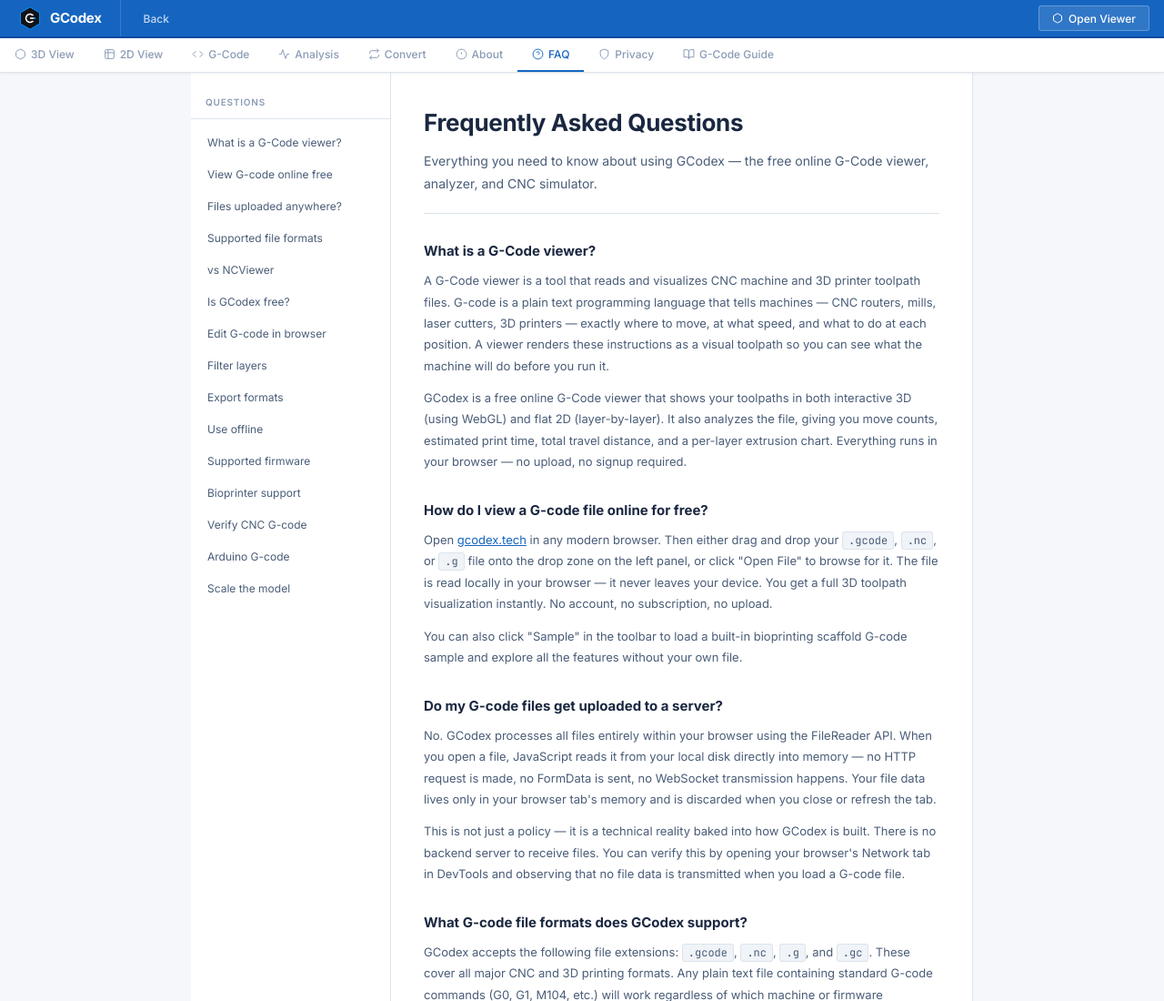
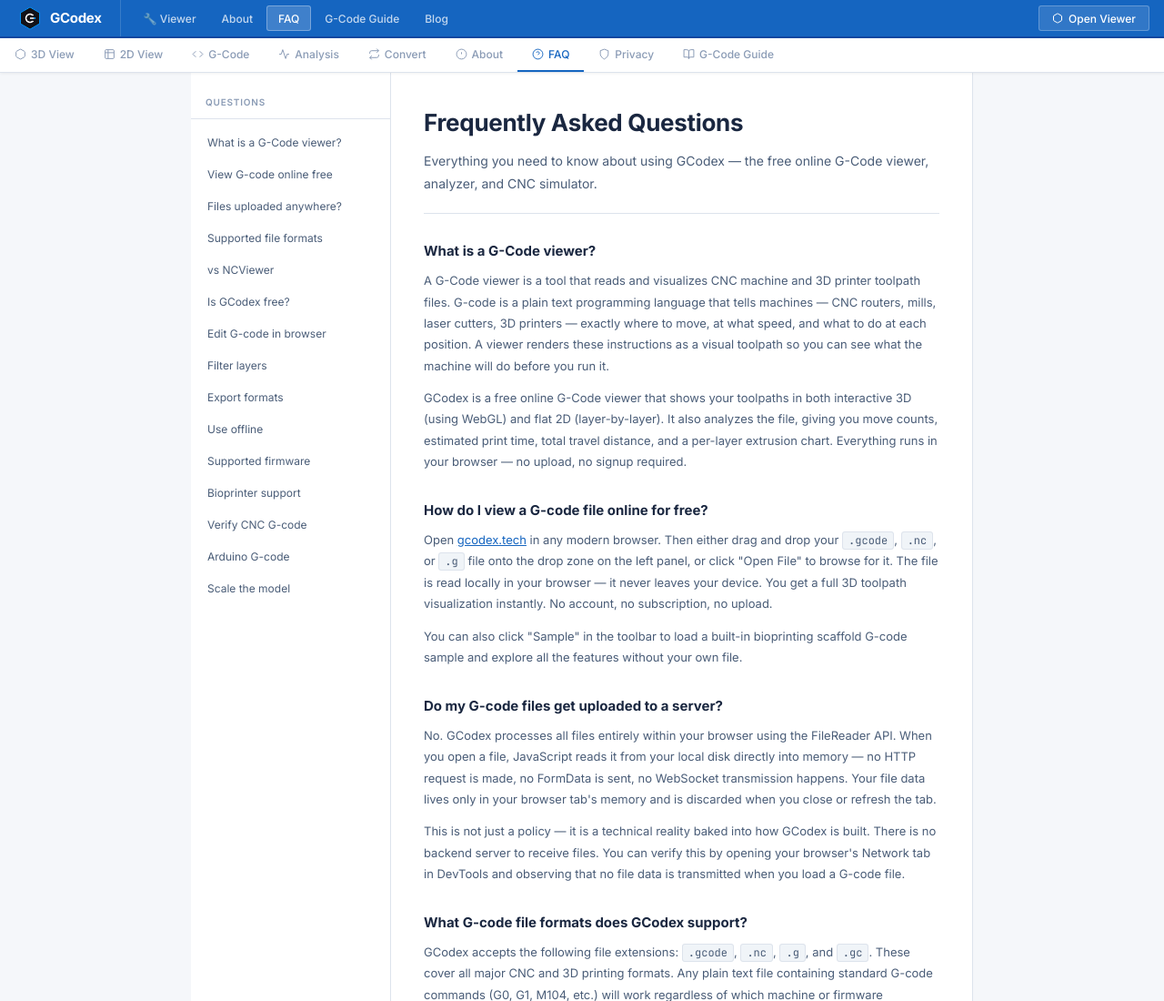
Before and after one commit to hafiz-muhammad-fawad-shakil/Gcode, a plain HTML site: page faq.html in a window 1280 px wide. Shown: the top 1100 px of the page at 91% size. Drawn offline with Linux system fonts and the light colour scheme.

Commit message:
Update navigation links in faq.html

```diff
--- a/faq.html
+++ b/faq.html
@@ -167,8 +167,11 @@
     GCodex
   </a>
   <nav class="nav-links">
-    <a href="index.html" class="nav-link">Back</a>
-
+    <a href="index.html" class="nav-link">🔧 Viewer</a>
+    <a href="about.html" class="nav-link">About</a>
+    <a href="faq.html" class="nav-link active">FAQ</a>
+    <a href="gcode-guide.html" class="nav-link">G-Code Guide</a>
+    <a href="blog.html" class="nav-link">Blog</a>
   </nav>
   <a href="index.html" class="back-btn">
     <svg viewBox="0 0 24 24"><path d="M21 16V8a2 2 0 00-1-1.73l-7-4a2 2 0 00-2 0l-7 4A2 2 0 003 8v8a2 2 0 001 1.73l7 4a2 2 0 002 0l7-4A2 2 0 0021 16z"/></svg>
```
